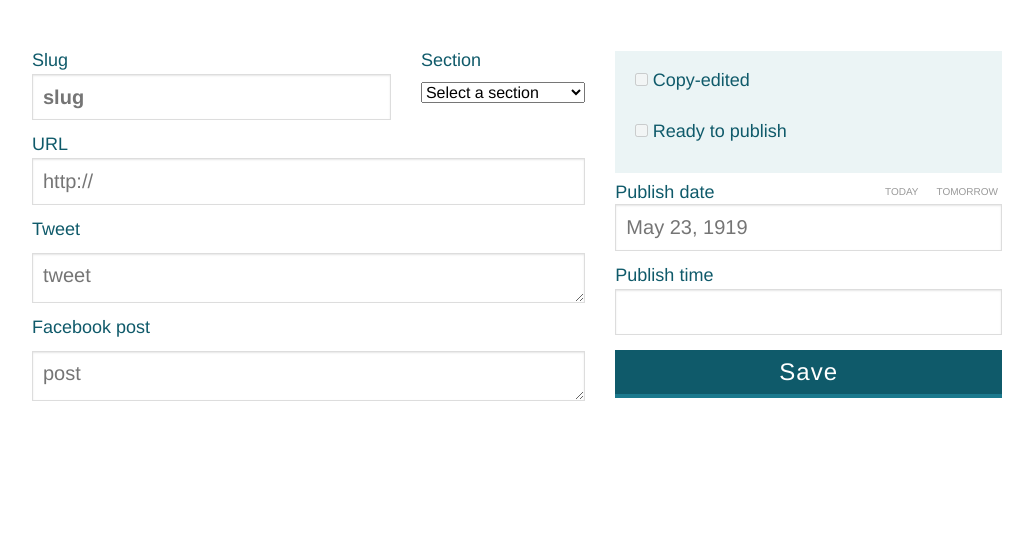
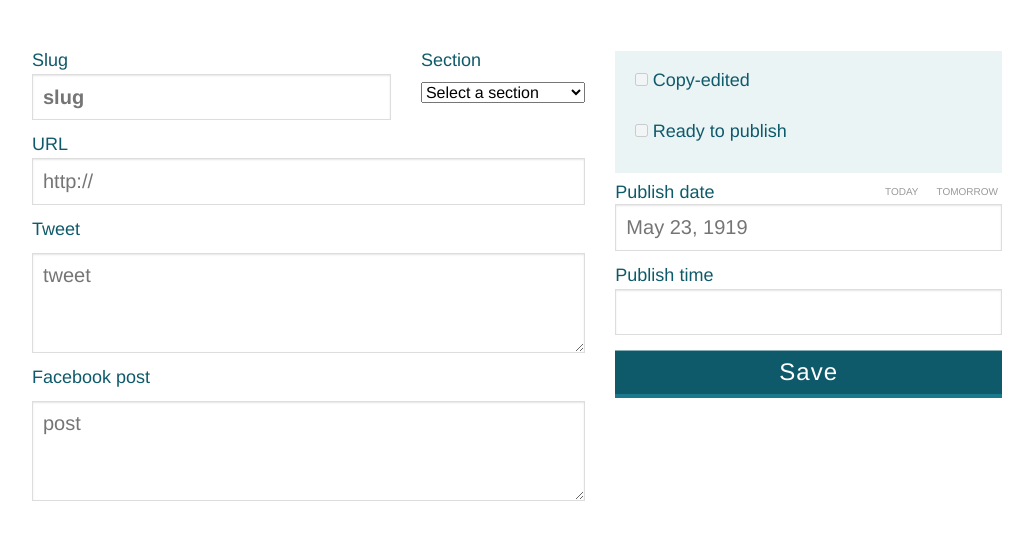
Before and after one commit to dailybruin/meow, a Django app: template meow/meow/templates/scheduler/edit.html in a window 1280 px wide. Shown: the part 30-570 px from the top of the page, without its empty margins (123-1156 px from the left). Run offline with Django 3.2, Linux system fonts and the light colour scheme; the template is opened without the code that fills it, so the values that code supplies are empty; some libraries are stand-ins or nearby versions.

Commit message:
Fixed edit page

```diff
--- a/meow/meow/templates/scheduler/edit.html
+++ b/meow/meow/templates/scheduler/edit.html
@@ -61,8 +61,10 @@ $(document).ready(function(){
 
 {% if message %}
 <div class="row">
+    <div class="large-12 columns">
         <div class="alert-box {{ message.mtype }}">
             {{ message.mtext }}
+        </div>
     </div>
 </div>
 {% endif %}
@@ -124,18 +126,20 @@ $(document).ready(function(){
 
             <label for="pub_time">Publish time</label>
             <input type="text" id="pub_time" name="pub_time" autocomplete="off" value="{% if post.pub_time %}{{ post.pub_time|time:"h:i A" }}{% endif %}"></input>
-            <input type="submit" value="Save" name="submit" />
+            <input type="submit" value="Save" name="submit" class="button" />
         </div>
 
     </form>
 </div><!-- end div.row -->
 
 {% if post.id %}
-<form id="post-delete" method="post" action="/">
+<div class="row">
+    <form id="post-delete" method="post" action="/" class="large-12 columns">
         {% csrf_token %}
         <input type="hidden" value="{{ post.id }}" name="post_id_to_delete" />
         <input type="submit" value="Delete post"></a>
     </form>
+</div>
 {% endif %}
 
 
--- a/meow/scheduler/static/scheduler.css
+++ b/meow/scheduler/static/scheduler.css
@@ -222,6 +222,10 @@ input[type="button"]:hover, input[type="submit"]:hover, button:hover, .button:ho
     display: block;
 }
 
+#post-edit textarea {
+    min-height:100px;
+}
+
 #post-edit label {
     color: #0f5a6a;
     font-size: 18px;
@@ -293,7 +297,7 @@ input[type="button"]:hover, input[type="submit"]:hover, button:hover, .button:ho
     padding: 0;
     margin: 0;
     float: right;
-    margin-top: 16px;
+    margin-top: 0px;
     font-size: 15px;
 }
 
```
Lines whose indentation alone changed are shown as unchanged.
